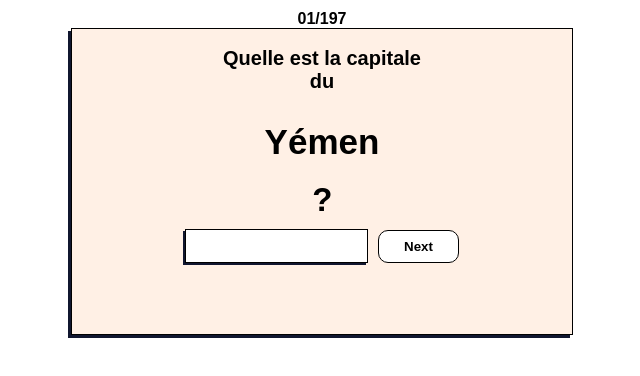
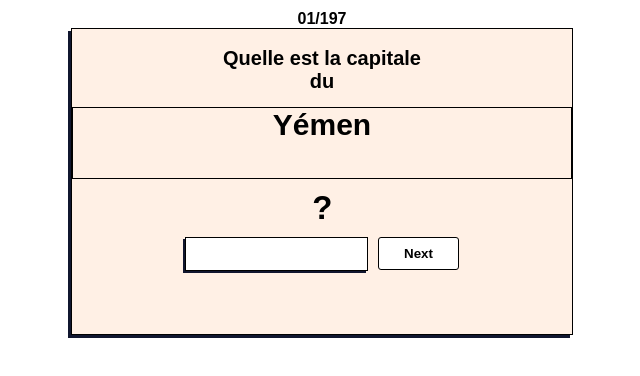
Before and after one commit to Gablrx/Capital-Cities-Quiz, a React (Create React App) app: page / in a window 1280 px wide. Shown: the top 376 px of the page, without its empty margins (318-958 px from the left). Built offline with nearby package versions, Linux system fonts and the light colour scheme; a web font is replaced by a local one.

Commit message:
Update App.css

```diff
--- a/src/App.css
+++ b/src/App.css
@@ -23,8 +23,10 @@ h1 {
   font-size: 20px;
 }
 h2 {
-  height: 20px;
-  font-size: 35px;
+  border: 1px solid black;
+  height: 70px;
+  margin: 0;
+  font-size: 30px;
 }
 
 .swing {
@@ -57,7 +59,7 @@ button {
   font-family: "Baskerville BT", sans-serif;
   font-weight: bold;
   border: 1px solid black;
-  border-radius: 10px;
+  border-radius: 3px;
   padding: 8px 25px;
   margin-left: 10px;
   background-color: rgb(255, 255, 255);
```
